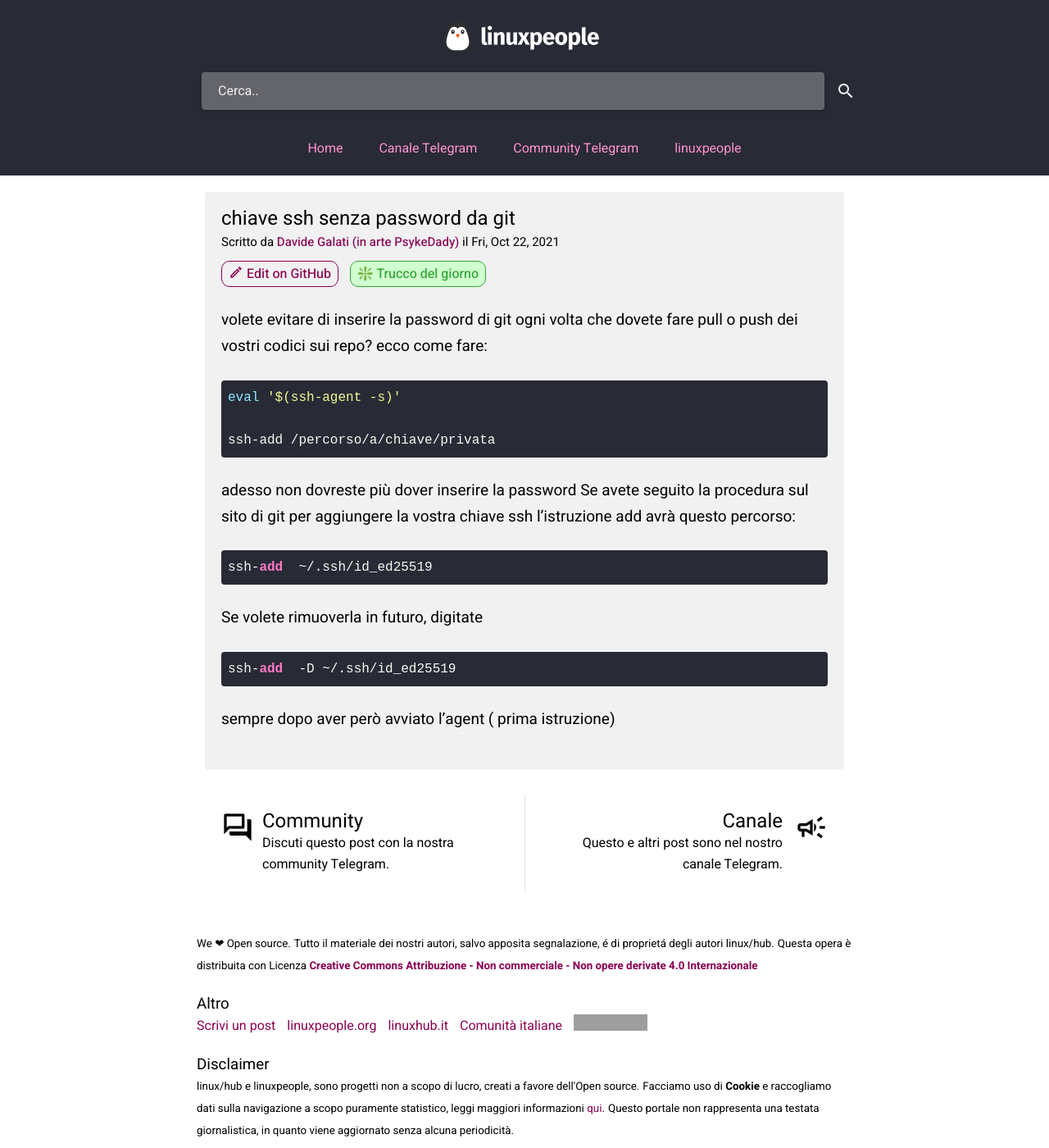
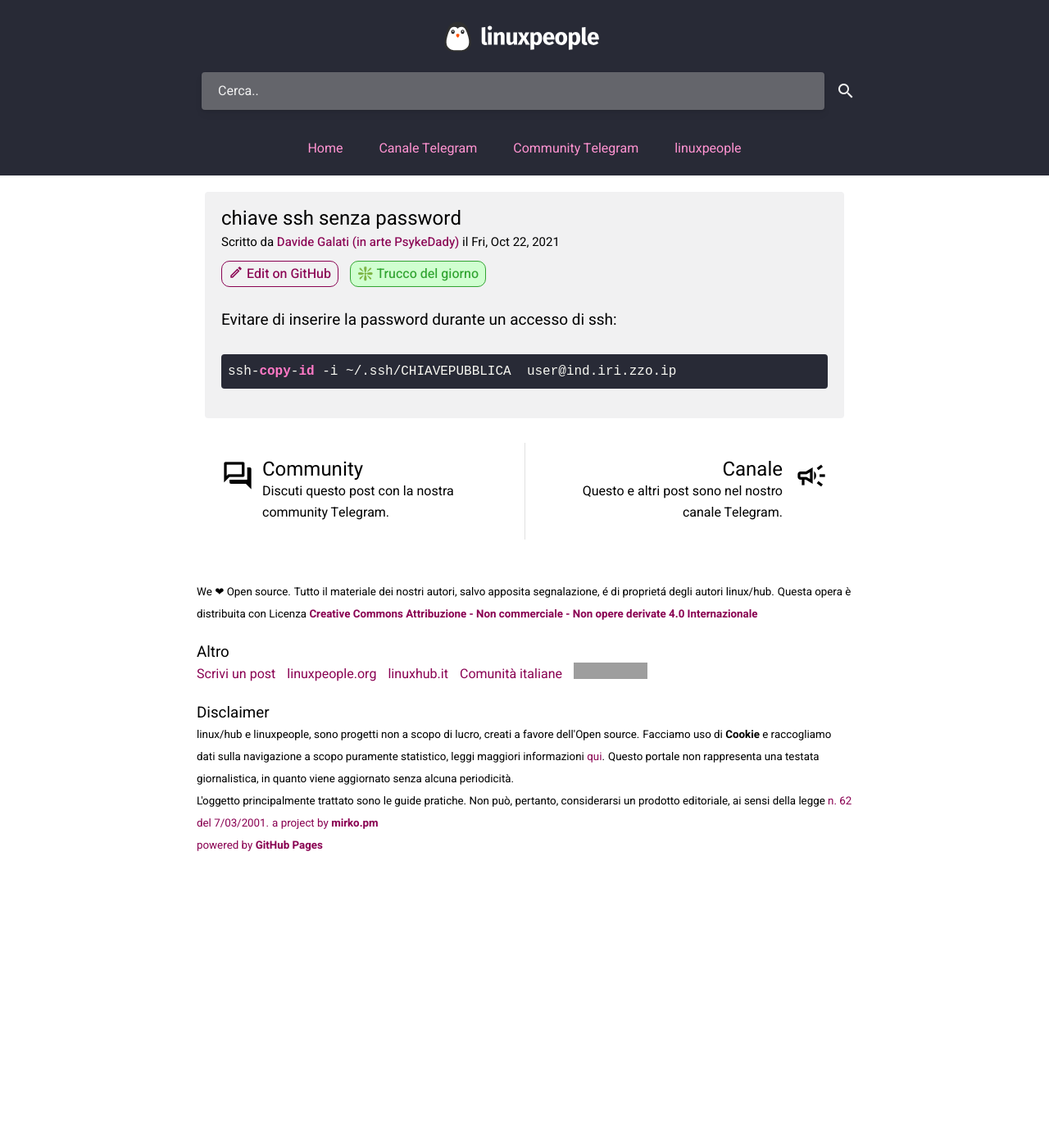
Before and after one commit to linuxhubit/linuxpeople_feed, a Jekyll site: the page built from _posts/trick/2021-10-22-git-ssh-automatico.md, in a window 1280 px wide and 1400 px high. Shown: the whole window at 82% size. Built offline with Jekyll 4.4.1, drawn with Linux system fonts in a browser that asks for light colours; grey boxes are pictures that could not be loaded.

Commit message:
modificato:             2021-10-22-git-ssh-automatico.md

````diff
--- a/_posts/trick/2021-10-22-git-ssh-automatico.md
+++ b/_posts/trick/2021-10-22-git-ssh-automatico.md
@@ -1,5 +1,5 @@
 ---
-title: 'chiave ssh senza password da git'
+title: 'chiave ssh senza password'
 description: ""
 date: 2021-10-22 12:00
 layout: post
@@ -8,25 +8,8 @@
 tag: trick
 ---
 
-volete evitare di inserire la password di git ogni volta che dovete fare pull o push dei vostri codici sui repo?
-ecco come fare:
+Evitare di inserire la password durante un accesso di ssh:
 
 ```bash
-eval '$(ssh-agent -s)'
-
-ssh-add /percorso/a/chiave/privata
+ssh-copy-id -i ~/.ssh/CHIAVEPUBBLICA  user@ind.iri.zzo.ip
 ```
-
-adesso non dovreste più dover inserire la password
-Se avete seguito la procedura sul sito di git per aggiungere la vostra chiave ssh l'istruzione add avrà questo percorso:
-```bash
-ssh-add  ~/.ssh/id_ed25519
-```
-
-
-Se volete rimuoverla in futuro, digitate
-```bash
-ssh-add  -D ~/.ssh/id_ed25519
-```
-
-sempre dopo aver però avviato l'agent ( prima istruzione)
````
